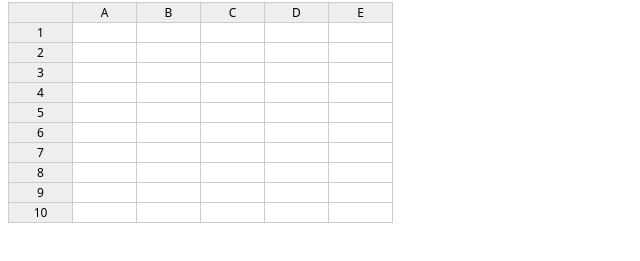
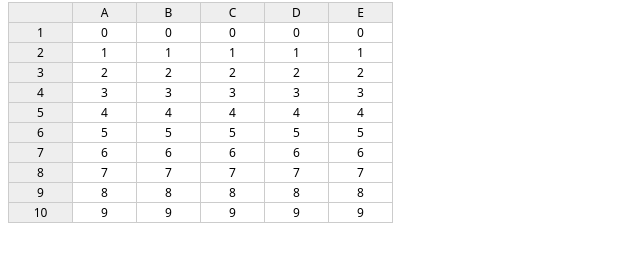
Before and after one commit to Avila-Pato/Clon-excel-js, a plain HTML site: page index.html in a window 1280 px wide. Shown: the part 59-320 px from the top of the page, without its empty margins (0-640 px from the left). Drawn offline with Linux system fonts and the light colour scheme.

Commit message:
creando STATE para la inicializacn de los valores en la tabla

```diff
--- a/index.html
+++ b/index.html
@@ -39,6 +39,17 @@
             width: 64px;
             height: 20px;
             vertical-align: middle;
+            position: relative;
+        }
+
+        span,
+        input{
+            position: absolute;
+            inset: 0;
+            vertical-align: middle;
+            display: inline-flex;
+            justify-content: center;
+            align-items: center;
         }
         input {
             border: 0;
@@ -59,10 +70,19 @@
         // 65 es el codigo de la letra A
         const FIRST_CHAR_CODE = 65
         // , (_, i) => i) itera sobre el array y devuelve el indice
-        const range = length => Array.from({length}, (_, i) => i)
+
+
+
+        const times = length => Array.from({length}, (_, i) => i)
         // getColumn es una funcion que me permite obtener el nombre de
         // la columna por el A a Z
         const getColumn = i => String.fromCharCode(FIRST_CHAR_CODE + i)
+
+        // creando STATE para iniciarlizar los valores de toda la tabla
+        let STATE = times(COULUMNS)
+        .map(i => times(ROWS).map(j => ({computedValue: j, value: j})))
+
+        // console.log(STATE)
 
         const renderSpreadSheet= () => {
             const $table = $('table')
@@ -76,7 +96,7 @@
             // le agrega un th a cada colunma uniendolo con el join
             const headerHTML = `<tr>
                 <th></th>
-                ${range(COULUMNS).map(i => `<th>${getColumn(i)}</th>`).join('')}
+                ${times(COULUMNS).map(i => `<th>${getColumn(i)}</th>`).join('')}
                 </tr>`
                 // aqui arriba se esta pintando el abecendario
 
@@ -84,13 +104,13 @@
 
             // bodyHTML es una funcion que me permite
             // crear la tabla con filas y columnas
-                const bodyHTML = range(ROWS).map(row =>{
+                const bodyHTML = times(ROWS).map(row =>{
                     return `<tr>
                     <td>${row + 1}</td>
-                    ${range(COULUMNS).map(column =>
+                    ${times(COULUMNS).map(column =>
                     `<td data-x="${column}" data-y="${row}">
-                        <span></span>
-                        <input type="text" value="0">
+                        <span>${STATE[column][row].computedValue}</span>
+                        <input type="text" value=">${STATE[column][row].value} " />
                         </td>
                     `).join('')}
                 </tr>`
```
